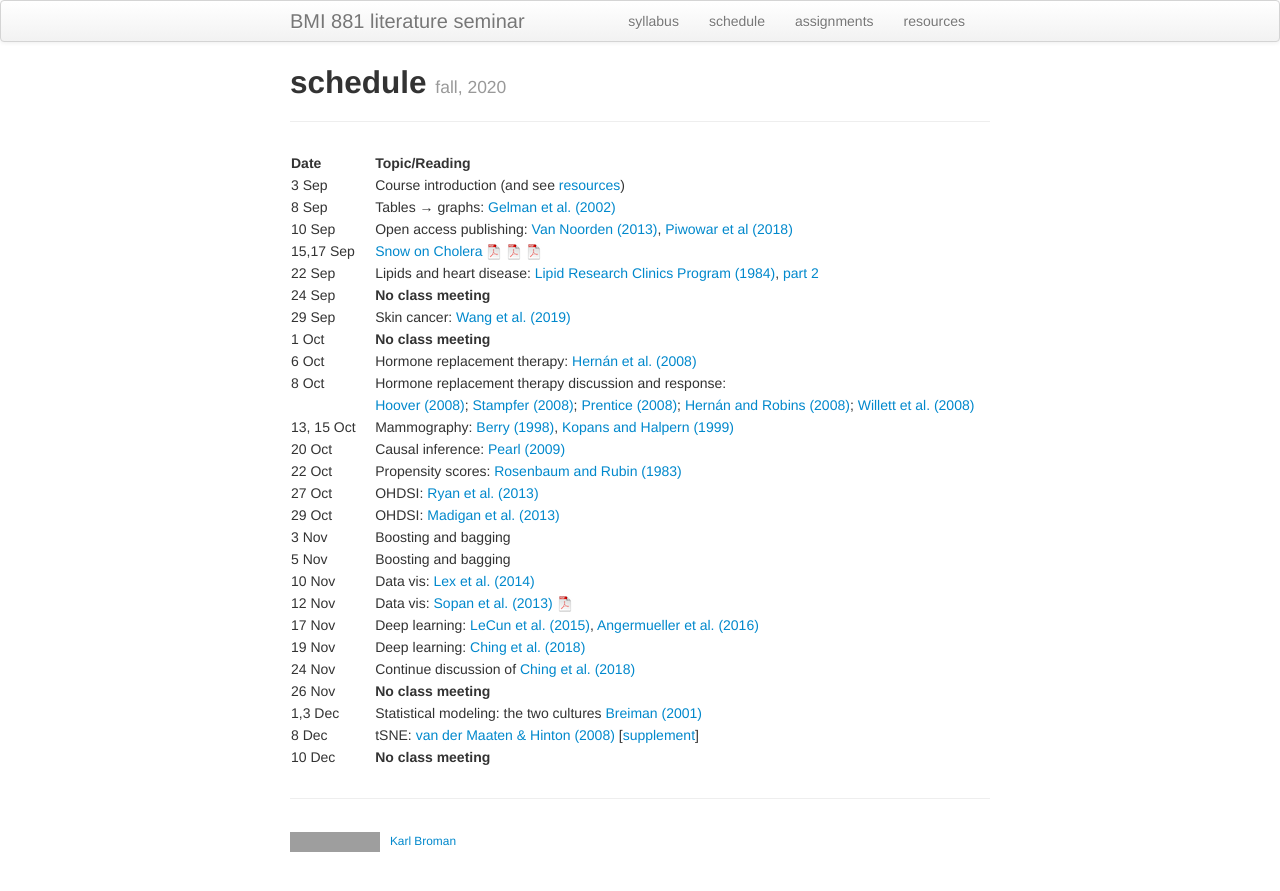
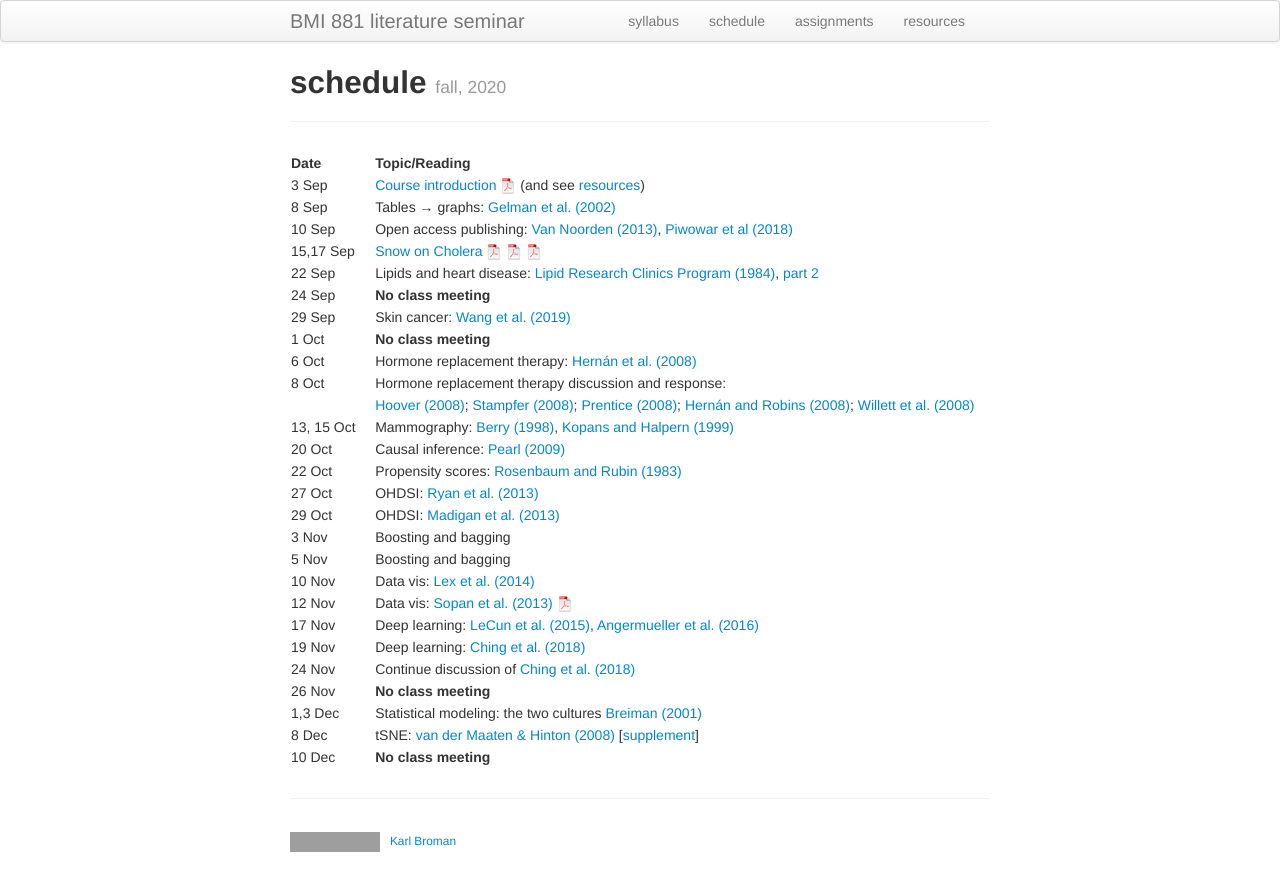
Before and after one commit to kbroman/BMI881_fall2022, a Jekyll site: the page built from schedule.md, in a window 1280 px wide. Shown: the top 891 px of the page. Built offline with Jekyll 4.4.1, drawn with Linux system fonts in a browser that asks for light colours; grey boxes are pictures that could not be loaded.

Commit message:
Add slides to schedule

```diff
--- a/schedule.md
+++ b/schedule.md
@@ -7,7 +7,7 @@ description: Schedule and readings for BMI 881, Biomedical data science scholarl
 
 | Date    | &nbsp;&nbsp;&nbsp;&nbsp;   | Topic/Reading  |
 | :------ | -- | :----- |
-| 3 Sep   |    | Course introduction (and see [resources](resources.html))
+| 3 Sep   |    | [Course introduction ![slides pdf](icons/pdf-icon.png)](slides/00_intro_slides.pdf) (and see [resources](resources.html))
 | 8 Sep  |    | Tables &rarr; graphs: [Gelman et al. (2002)](https://doi.org/10.1198/000313002317572790)
 | 10 Sep  |    | Open access publishing: [Van Noorden (2013)](https://doi.org/10.1038/495426a), [Piwowar et al (2018)](https://doi.org/10.7717/peerj.4375)
 | 15,17 Sep  |    | [Snow on Cholera](http://www.ph.ucla.edu/epi/snow/snowbook.html) [![pdf logo](icons/pdf-icon.png)](assets/snow_cholera.pdf) [![map 1](icons/pdf-icon.png)](https://www.ph.ucla.edu/epi/snow/snowmap1.pdf) [![map 2](icons/pdf-icon.png)](https://www.ph.ucla.edu/epi/snow/snowmap2.pdf) |
```
